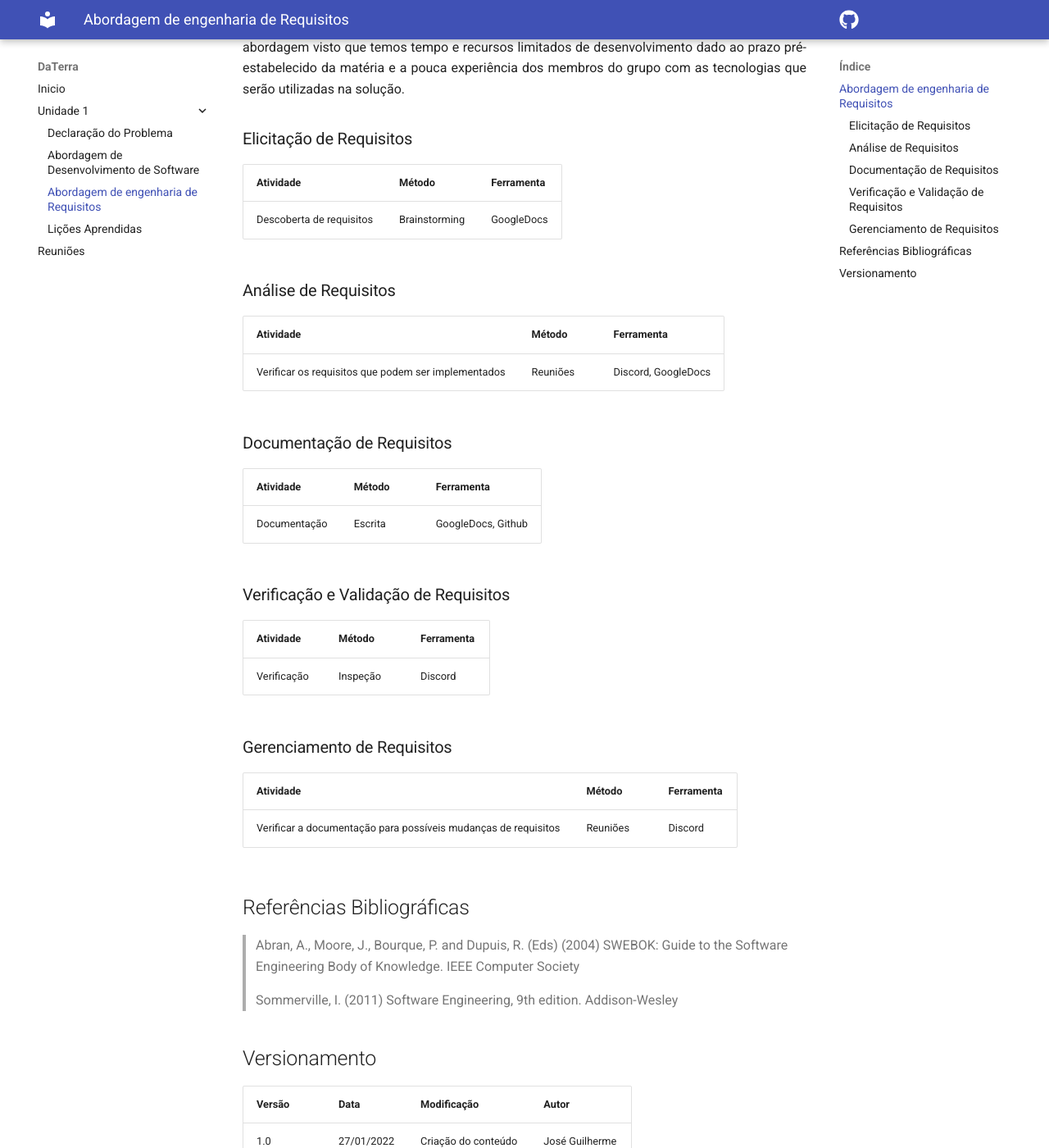
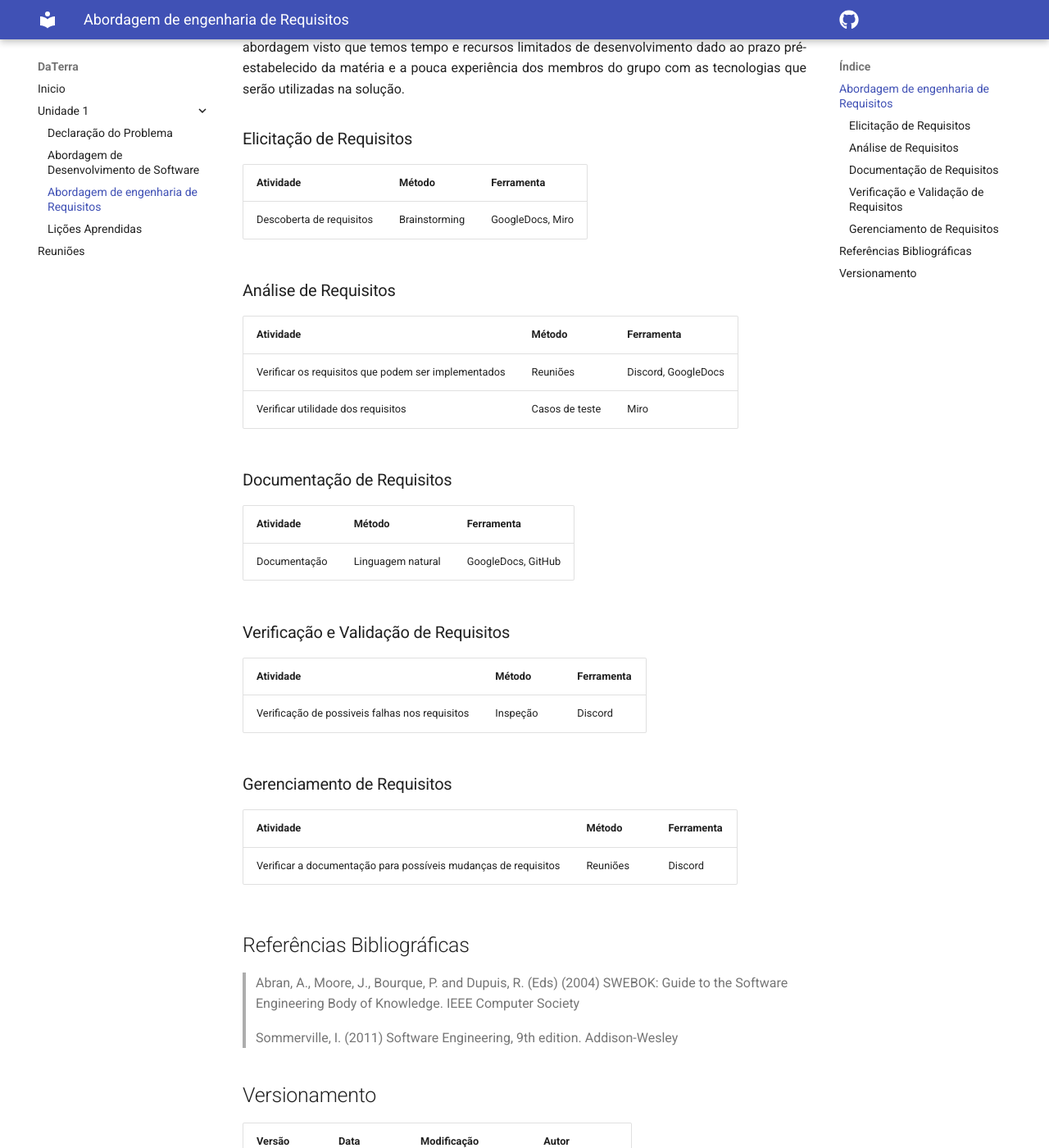
Before and after one commit to FGAUnB-REQ-GM/2021.2-DaTerra, an MkDocs documentation site: the page built from docs/docs/13.md, in a window 1280 px wide and 1400 px high, scrolled down 237 px. Shown: the whole window at 82% size. Built offline with MkDocs 1.6.1 and Material for MkDocs 9.7.7, drawn with Linux system fonts in a browser that asks for light colours; comment, search, counter and statistics services are not loaded; some of the changed text lies outside the part shown.

```diff
--- a/docs/docs/13.md
+++ b/docs/docs/13.md
@@ -6,22 +6,23 @@ A abordagem que será utilizada no projeto é baseada nos princípios ágeis, do
 ### Elicitação de Requisitos
 Atividade | Método | Ferramenta
 ----------|--------|-----------
-Descoberta de requisitos |Brainstorming| GoogleDocs
+Descoberta de requisitos |Brainstorming| GoogleDocs, Miro
 
 ### Análise de Requisitos
 Atividade | Método | Ferramenta
 ----------|--------|-----------
 Verificar os requisitos que podem ser implementados | Reuniões | Discord, GoogleDocs
+Verificar utilidade dos requisitos |Casos de teste| Miro
 
 ### Documentação de Requisitos
 Atividade | Método | Ferramenta
 ----------|--------|-----------
-Documentação| Escrita|GoogleDocs, Github
+Documentação| Linguagem natural |GoogleDocs, GitHub
 
 ### Verificação e Validação de Requisitos
 Atividade | Método | Ferramenta
 ----------|--------|-----------
-Verificação	| Inspeção | Discord
+Verificação	de possiveis falhas nos requisitos| Inspeção | Discord
 
 ### Gerenciamento de Requisitos
 Atividade | Método | Ferramenta
@@ -39,4 +40,4 @@ Verificar a documentação para possíveis mudanças de requisitos | Reuniões |
 -------|----------|-------------------|--------
 1.0    |27/01/2022|Criação do conteúdo| José Guilherme
 1.1    |02/02/2022|Adição do conteúdo | Mariana Rio
-1.2    |03/02/2022|Adição do conteúdo | Cristian Furtado
+1.2    |03/02/2022|Adição de conteúdo | Cristian Furtado
```
Also changed, not shown: docs/docs/12.md (+3 -3 lines), docs/docs/14.md (+2 -2 lines), docs/docs/DocVisao.md (+1 -1 lines).
